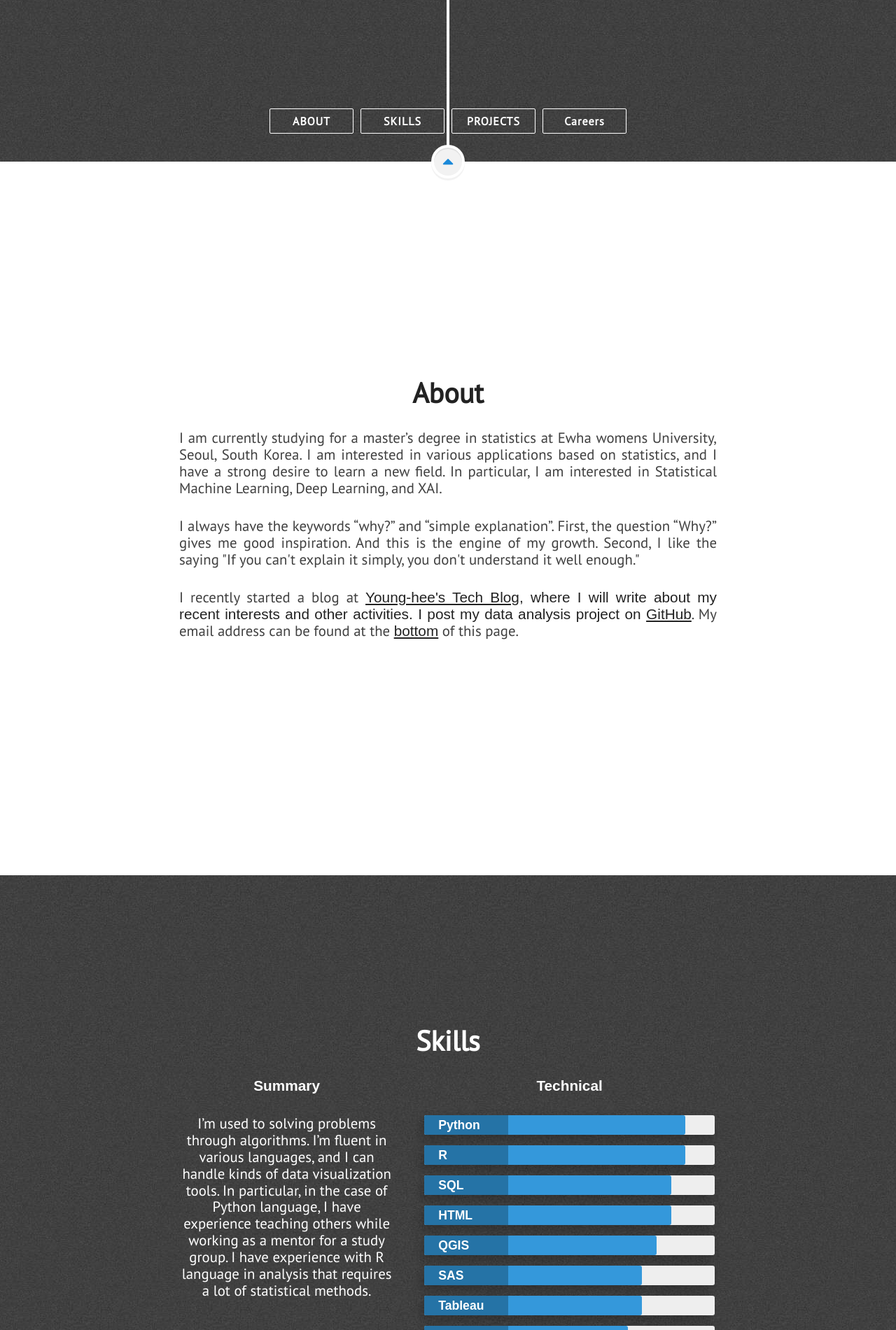
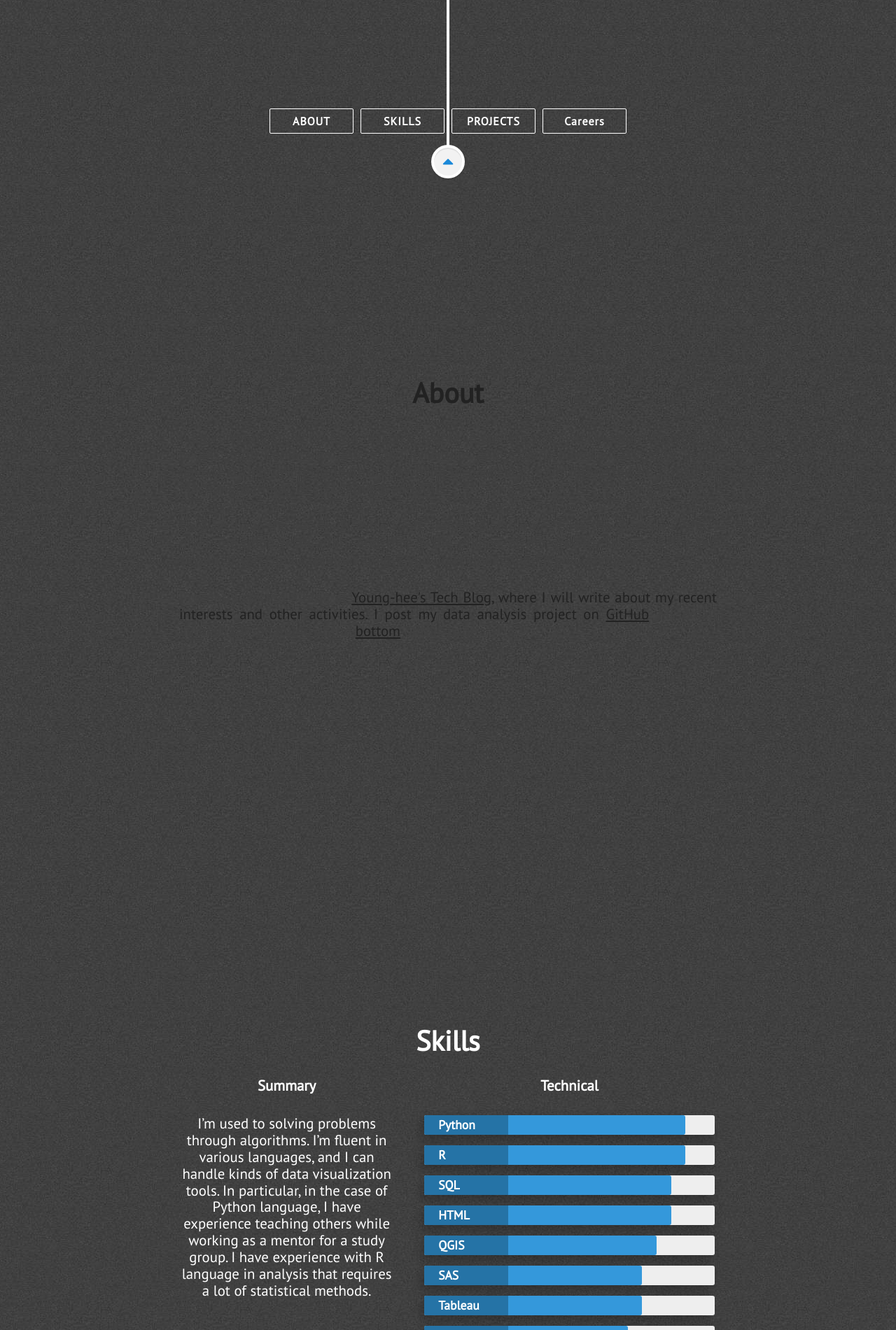
Before and after one commit to YoungheeGGO/YoungheeGGo.github.io, a Jekyll site: the page built from index.html, in a window 1280 px wide. Shown: the part 669-2570 px from the top of the page at 70% size. Built offline with Jekyll 4.4.1, drawn with Linux system fonts in a browser that asks for light colours; nearby versions of some CDN libraries.

Commit message:
Update main.css

```diff
--- a/assets/css/main.css
+++ b/assets/css/main.css
@@ -582,18 +582,18 @@ a {
 
 
 /*Timeline test*/
-@import url('https://fonts.googleapis.com/css2?family=Poppins:wght@200;300;400;500;600;700&display=swap');
+/*@import url('https://fonts.googleapis.com/css2?family=Poppins:wght@200;300;400;500;600;700&display=swap');*/
 *{
   margin: 0;
   padding: 0;
   box-sizing: border-box;
-  font-family: "Poppins", sans-serif;
+  /*font-family: "Poppins", sans-serif;*/
 }
 html{
   scroll-behavior: smooth;
 }
 body{
-  background: #fff; /*origin: 3ea0e2 */*/
+  background: url(../images/background.png);; /*origin: 3ea0e2 */*/
 }
 /*::selection{
   color: #fff;
```
